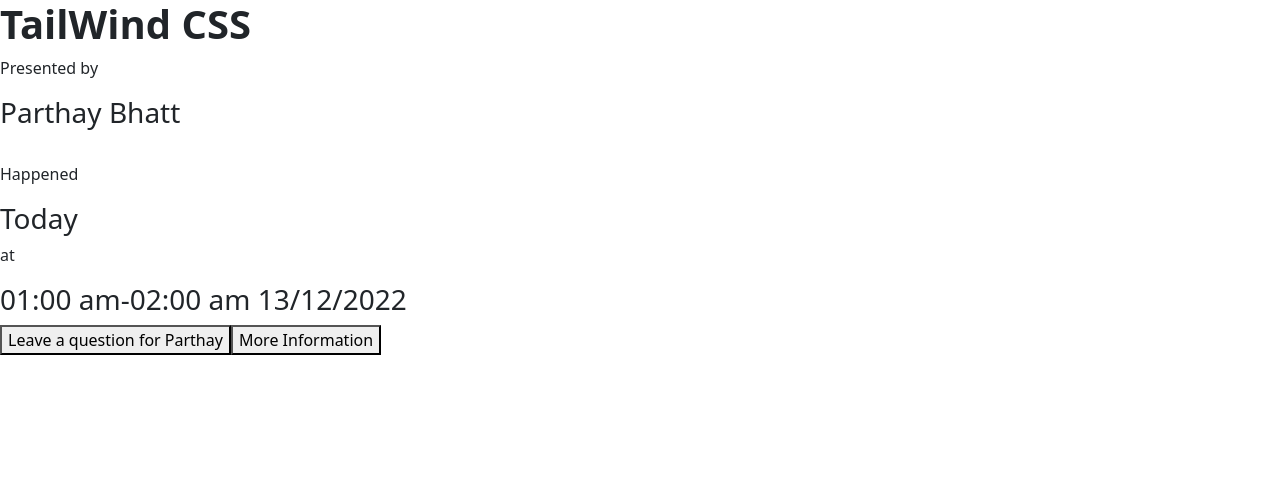
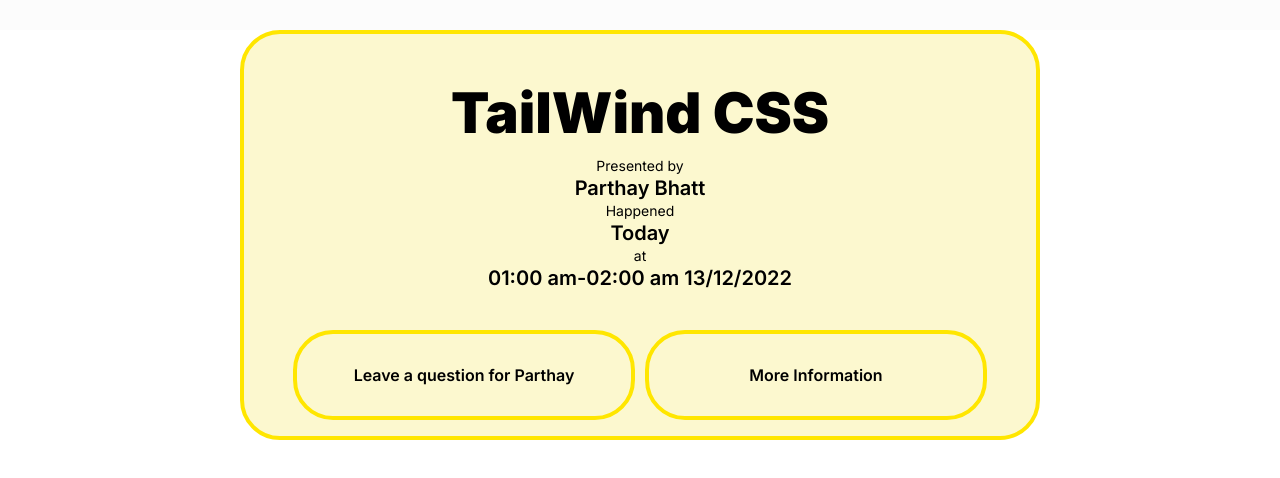
Before and after one commit to ihamiltonelaquil/lunch-and-learn-internal-FE, a Next.js app: page /cardTest in a window 1280 px wide. Shown: the top 478 px of the page. Built offline with nearby package versions, Linux system fonts and the light colour scheme.

Commit message:
Meeting Card component complete and styled
No functionality yet

Added babelrc file to use serverside rendering on styled components

This also stops errors in the console from missmatched classes between
client and server

```diff
--- a/components/Cards/MeetingCard.tsx
+++ b/components/Cards/MeetingCard.tsx
@@ -1,5 +1,6 @@
 import { convertToDate, dateFormatter, timeFormatter, timeOffset } from "../../lib/dateHelper";
 import React, { useState, useEffect } from 'react';
+import { StyledCard, StyledMeetingCardButton } from "../styledComponents";
 
 interface MeetingData {
     meetingID: number;
@@ -34,12 +35,11 @@
 
 
     return (
-        <div key={meetingID}>
+        <StyledCard key={meetingID}>
             <div className="mainContent">
-                <h1><strong>{topic}</strong></h1>
+                <h1>{topic}</h1>
                 <p>Presented by</p>
                 <h3>{creatorName}</h3>
-                <br></br>
 
                 <p>{meetingState.meetingStatus}</p>
                 <h3>{meetingState.meetingOffset}</h3>
@@ -53,11 +53,11 @@
                     }
                 </h3>
             </div>
-            <div className="buttons">
-                <button>Leave a question for Parthay</button>
-                <button>More Information</button>
-            </div>
-        </div>
+            <span className="buttons">
+                <StyledMeetingCardButton>Leave a question for Parthay</StyledMeetingCardButton>
+                <StyledMeetingCardButton>More Information</StyledMeetingCardButton>
+            </span>
+        </StyledCard>
     )
 };
 
--- a/components/styledComponents.tsx
+++ b/components/styledComponents.tsx
@@ -29,3 +29,72 @@
     margin-bottom: 16px;
     padding: 16px;
 `
+
+export const StyledCard = styled.div`
+    border: 4px solid var(--colour-primary);
+    border-radius: var(--rounded-corners);
+    margin: 16px;
+    padding: 16px;
+    display: flex;
+    margin: 0 auto;
+    margin-top: 30px;
+    flex-direction: column;
+    justify-content: space-between;
+    align-items: center;
+    background-color: var(--colour-primary-light);
+    color: var(--colour-text);
+    text-align: center;
+    width: auto;
+    max-width: 800px;
+    min-width: 600px;
+    font-size: var(--fs-base);
+    font-family: var(--ff-primary);
+    cursor: pointer;
+    .mainContent {
+        margin-top: 30px;
+        margin-bottom: 40px;
+    }
+    h1{
+
+        font-size: var(--fs-xxl);
+        font-weight: var(--fw-bold);
+    }
+    h3{
+        padding: 0px;
+        margin: 0px;
+        font-size: var(--fs-xl);
+        font-weight: var(--fw-semi-bold);
+    }
+    p{
+        font-size: var(--fs-sm);
+        padding: 0px;
+        margin: 0px;
+    }
+    span{
+        width: 100%;
+    }
+`
+export const StyledMeetingCardButton = styled.button`
+    background-color: var(--colour-primary-light);
+    border: 4px solid var(--colour-primary);
+    border-radius: var(--rounded-corners);
+    font-weight: var(--fw-semi-bold);
+    width: 45%;
+    min-height: 90px;
+    margin-left: 5px;
+    margin-right: 5px;
+    padding: 16px;
+    transition: 0.2s ease-out;
+    :hover{
+        background-color: var(--colour-accent);
+        color: var(--colour-primary-light);
+        border-color: var(--colour-accent);
+        transition: 0.2s ease-in;
+    }
+    :active{
+        background-color: var(--colour-accent-dark);
+        color: var(--colour-background);
+        border-color: var(--colour-accent-dark);
+        transition: 0.05s ease-in;
+    }
+`
--- a/package.json
+++ b/package.json
@@ -14,6 +14,7 @@
     "@types/node": "18.11.11",
     "@types/react": "18.0.26",
     "@types/react-dom": "18.0.9",
+    "babel-preset-next": "^1.4.0",
     "bootstrap": "^5.2.3",
     "eslint": "8.29.0",
     "eslint-config-next": "13.0.6",
--- a/styles/globals.css
+++ b/styles/globals.css
@@ -1,3 +1,62 @@
+@import url('https://fonts.googleapis.com/css2?family=Inter:wght@100;200;300;400;500;600;700;800;900&display=swap');
+
+:root{
+  --colour-primary: #FFE600;
+  --colour-primary-light: #fcf8cf;
+  --colour-primary-dark: #cab300;
+  --colour-accent: #659b91;
+  --colour-accent-light: #c4fcf1;
+  --colour-accent-dark: #006b5e;
+  --colour-text: #000;
+  --colour-background: #fff;
+  --colour-grey: #4b4737;
+  --colour-grey-light: #b1ab99;
+  --colour-grey-dark: #312f26;
+  --ff-primary: 'Inter', sans-serif;
+  --ff-secondary: 'Helvetica Neue', Helvetica, Arial, sans-serif;
+  --ff-code: 'Fira Code', monospace;
+  --fs-base: 16px;
+  --fs-sm: 0.875rem;
+  --fs-md: 1rem;
+  --fs-lg: 1.125rem;
+  --fs-xl: 1.25rem;
+  --fs-xxl: 3.5rem;
+  --fw-bold: 900;
+  --fw-semi-bold: 600;
+  --fw-normal: 400;
+  --fw-light: 300;
+  --rounded-corners: 40px;
+
+  /* Alternative spelling options */
+  --color-primary: var(--colour-primary);
+  --color-primary-light: var(--colour-primary-light);
+  --color-primary-dark: var(--colour-primary-dark);
+  --color-accent: var(--colour-accent);
+  --color-accent-light: var(--colour-accent-light);
+  --color-accent-dark: var(--colour-accent-dark);
+  --color-text: var(--colour-text);
+  --color-background: var(--colour-background);
+  --color-grey: var(--colour-grey);
+  --color-grey-light: var(--colour-grey-light);
+  --color-grey-dark: var(--colour-grey-dark);
+  --color-gray: var(--colour-grey);
+  --color-gray-light: var(--colour-grey-light);
+  --color-gray-dark: var(--colour-grey-dark);
+  --colour-gray: var(--colour-grey);
+  --colour-gray-light: var(--colour-grey-light);
+  --colour-gray-dark: var(--colour-grey-dark);
+}
+
+@keyframes fadeIn {
+  0% { opacity: 0; }
+  100% { opacity: 1; }
+}
+
+@keyframes fadeOut {
+  0% { opacity: 1; }
+  100% { opacity: 0; }
+}
+
 html,
 body {
   height: 100vh;
```
Also changed, not shown: .babelrc (added), 1 other file (tests, documents, lock files or other folders).
